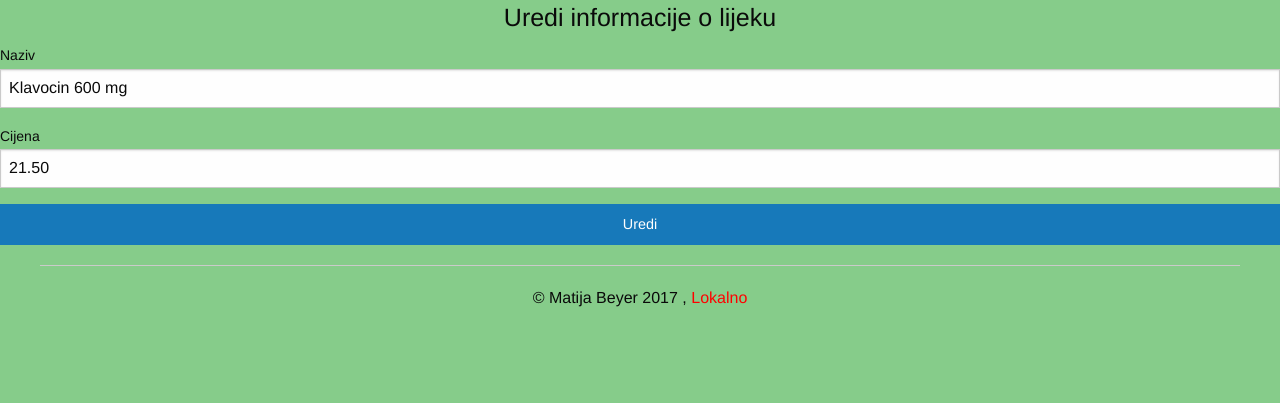
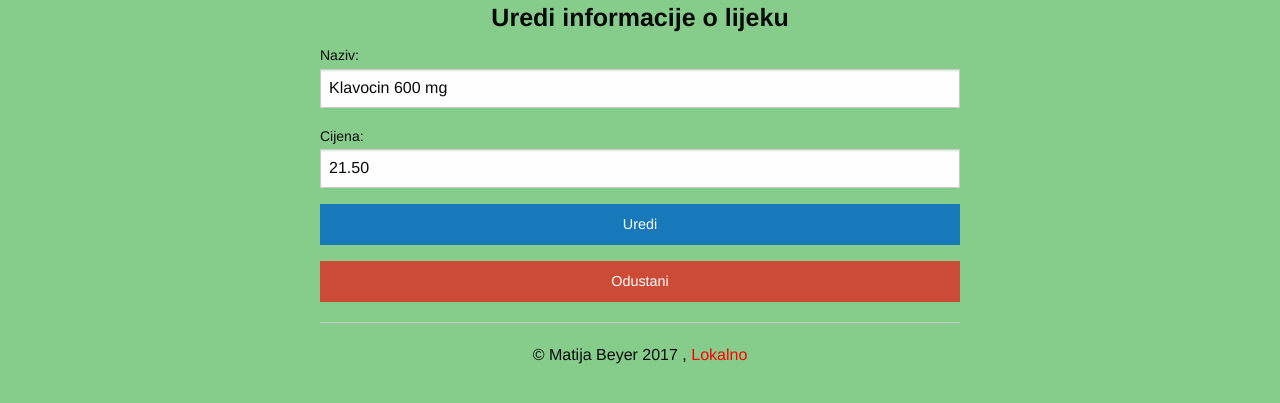
Before and after one commit to BeyerMatija/Edunova, a PHP site: page /privatno/lijekovi/uredi.php?sifra=1 in a window 1280 px wide. Shown: the part 55-458 px from the top of the page. Run offline with PHP 8.4, Linux system fonts and the light colour scheme; the visitor is signed in with stand-in values (Sample User, id 1); data comes from the database, SQL or seed files in the repository.

Commit message:
Update uredi.php

```diff
--- a/Zavrsni rad v2.2/privatno/lijekovi/uredi.php
+++ b/Zavrsni rad v2.2/privatno/lijekovi/uredi.php
@@ -1,4 +1,5 @@
  <?php include_once '../../konfiguracija.php';  ?>
+ <?php include_once '../../funkcije.php'; provjeralogin(); ?>
 <!doctype html>
 <html class="no-js" lang="en" dir="ltr">
   <head>
@@ -16,17 +17,26 @@
 							$lijek = $izraz->fetch(PDO::FETCH_OBJ);
 
 							       ?>
+	<div class ="grid-x">
+  		<div class="medium-3 large-3 cell"></div>
+  		<div class="medium-6 large-6 cell">
+
 	    <form class="log-in-form" method="post" action="<?php echo $putanjaAPP;?>privatno/lijekovi/edit.php">
 
-			  <h4 class="text-center">Uredi informacije o lijeku</h4>
-			  <label>Naziv
+			  <h4 class="text-center"><b>Uredi informacije o lijeku</b></h4>
+			  <label>Naziv:
 			    <input type="text" name="naziv" placeholder="naziv lijeka" value="<?php echo $lijek->naziv; ?>">
 			  </label>
-			  <label>Cijena
+			  <label>Cijena:
 			    <input type="number" name="cijena" placeholder="cijena lijeka" value="<?php echo $lijek->cijena; ?>">
 			  </label>
 		       <input type="hidden" name="sifra"  value="<?php echo $lijek->sifra; ?>">
 			  <p><input type="submit" class="button expanded" value="Uredi"></input></p>
+
+			   <a href="<?php echo $putanjaAPP;?>privatno/lijekovi/index.php"">
+			  <button class="alert button expanded" name="odustani">Odustani</button>
+				</a>
+
 
 			</form>
 	<?php	include_once '../../predlosci/podnozje.php'; ?>
```
